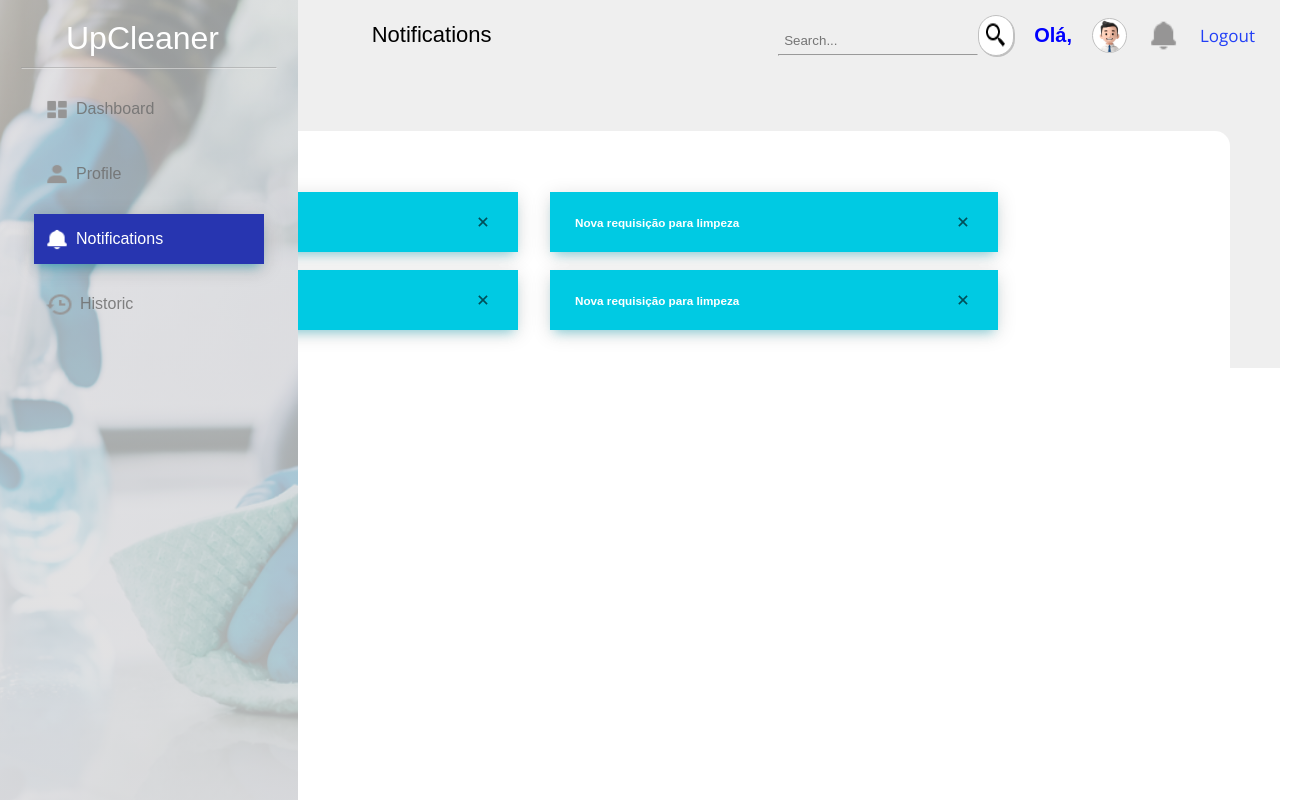
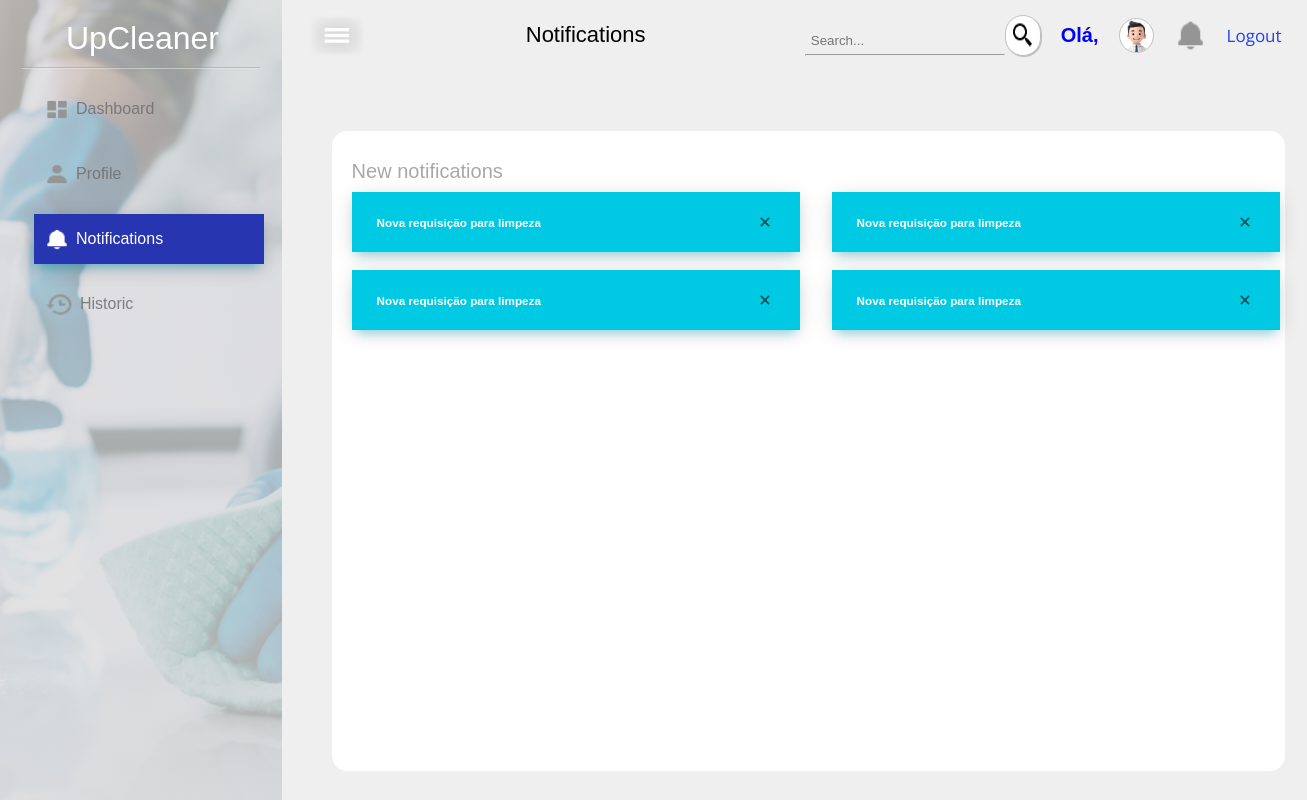
Before and after one commit to Ryanluc7reis/cleaner-project24, a Next.js app: page /dashboard/notifications in a window 1280 px wide. Shown: the whole page, 1307 px wide, since content can reach past the window. Built offline with nearby package versions, Linux system fonts and the light colour scheme; no server answers.

Commit message:
Ajustes em css no dashboard

```diff
--- a/pages/dashboard/index.jsx
+++ b/pages/dashboard/index.jsx
@@ -6,7 +6,7 @@ import { useState } from 'react'
 
 const Container = styled.div`
   width: 100%;
-  height: auto;
+  min-height: 100vh;
 `
 
 const StyledFlex = styled.div`
--- a/pages/dashboard/profile.jsx
+++ b/pages/dashboard/profile.jsx
@@ -20,8 +20,6 @@ const Container = styled.div`
 const FlexContainer = styled.div`
   display: flex;
   flex-direction: column;
-  align-items: end;
-  padding: 10px;
 `
 const StyledFlex = styled.div`
   display: flex;
--- a/src/components/historic/Historic.jsx
+++ b/src/components/historic/Historic.jsx
@@ -4,12 +4,12 @@ import Button from '../form/Button'
 
 const Container = styled.div`
   width: 100%;
-  height: auto;
+  min-height: 100vh;
   background-color: #efefef;
 `
 const BoxHistoric = styled.div`
   background: #fff;
-  min-width: 90%;
+  width: 93%;
   height: 80%;
   margin: 61px 50px 0px 50px;
   padding: 20px;
--- a/src/components/layout/NavBarDashboard.jsx
+++ b/src/components/layout/NavBarDashboard.jsx
@@ -12,7 +12,7 @@ const Container = styled.div`
 const BoxShadow1 = styled.div`
   background: linear-gradient(rgba(217, 217, 217, 0.698), rgba(220, 220, 220, 0.818));
   z-index: 10;
-  height: 100vh;
+  min-height: 100%;
   @media (max-width: 1306px) {
     width: 100%;
   }
--- a/src/components/layout/Services.jsx
+++ b/src/components/layout/Services.jsx
@@ -2,7 +2,7 @@ import styled from 'styled-components'
 
 const Container = styled.div`
   width: 100%;
-  height: auto;
+  min-height: 100vh;
   background-color: #eaeaea;
 `
 
--- a/src/components/layout/imagenavdashboard/ImageNavdash.jsx
+++ b/src/components/layout/imagenavdashboard/ImageNavdash.jsx
@@ -7,9 +7,6 @@ const StyledImage = styled.div`
   background-position-x: 63%;
   min-width: 22%;
   min-height: 100vh;
-  position: fixed;
-  left: 0;
-  top: 0;
 `
 export default function ImageNavdash({ image, children, ...props }) {
   return <StyledImage {...props}>{children}</StyledImage>
--- a/src/components/notificaçao/Notifications.jsx
+++ b/src/components/notificaçao/Notifications.jsx
@@ -3,14 +3,14 @@ import NavRoutesDash from '../layout/Navroutesdash'
 
 const Container = styled.div`
   width: 100%;
-  height: auto;
+  min-height: 100vh;
   background-color: #efefef;
 `
 const BoxNotifications = styled.div`
   background: #fff;
-  min-width: 90%;
+  width: 93%;
   height: 80%;
-  margin: 61px 50px 0px 50px;
+  margin: 61px 35px 0px 50px;
   padding: 20px;
   border-radius: 15px;
 `
--- a/src/components/schedule/Schedule.jsx
+++ b/src/components/schedule/Schedule.jsx
@@ -5,7 +5,7 @@ import Button from '../form/Button'
 
 const Container = styled.div`
   width: 100%;
-  height: auto;
+  min-height: 100vh;
   background-color: #efefef;
 `
 const BoxSchedule = styled.div`
```
